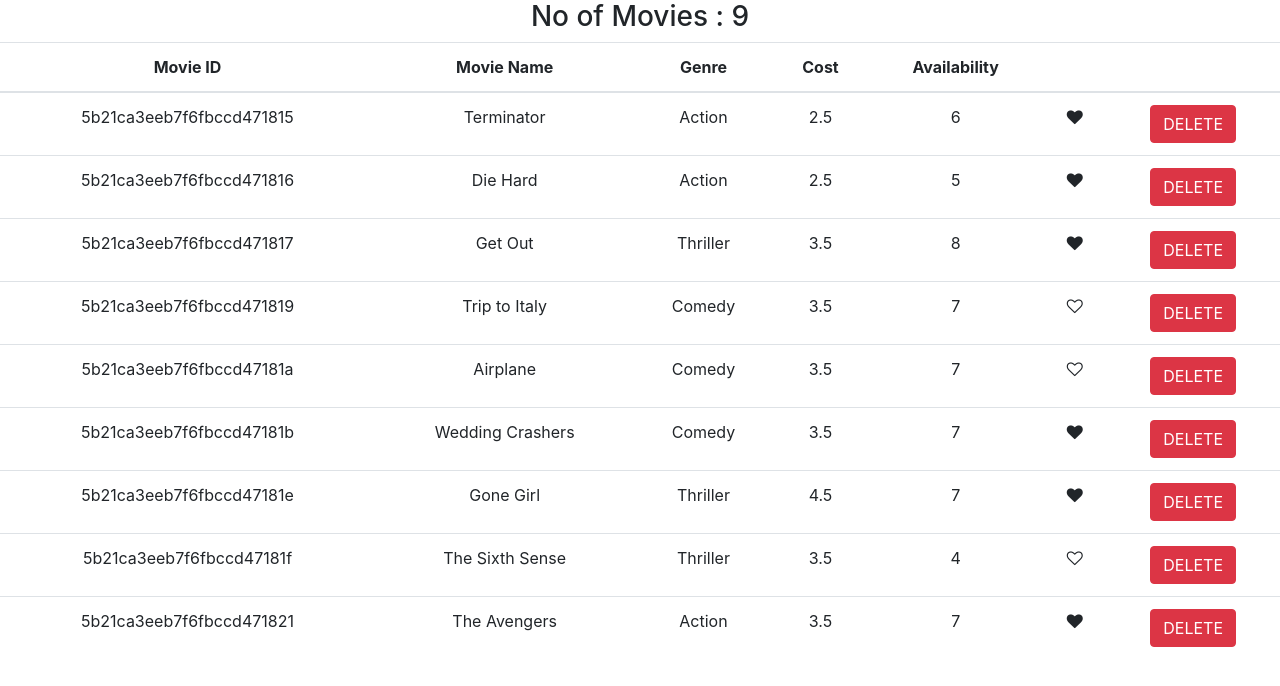
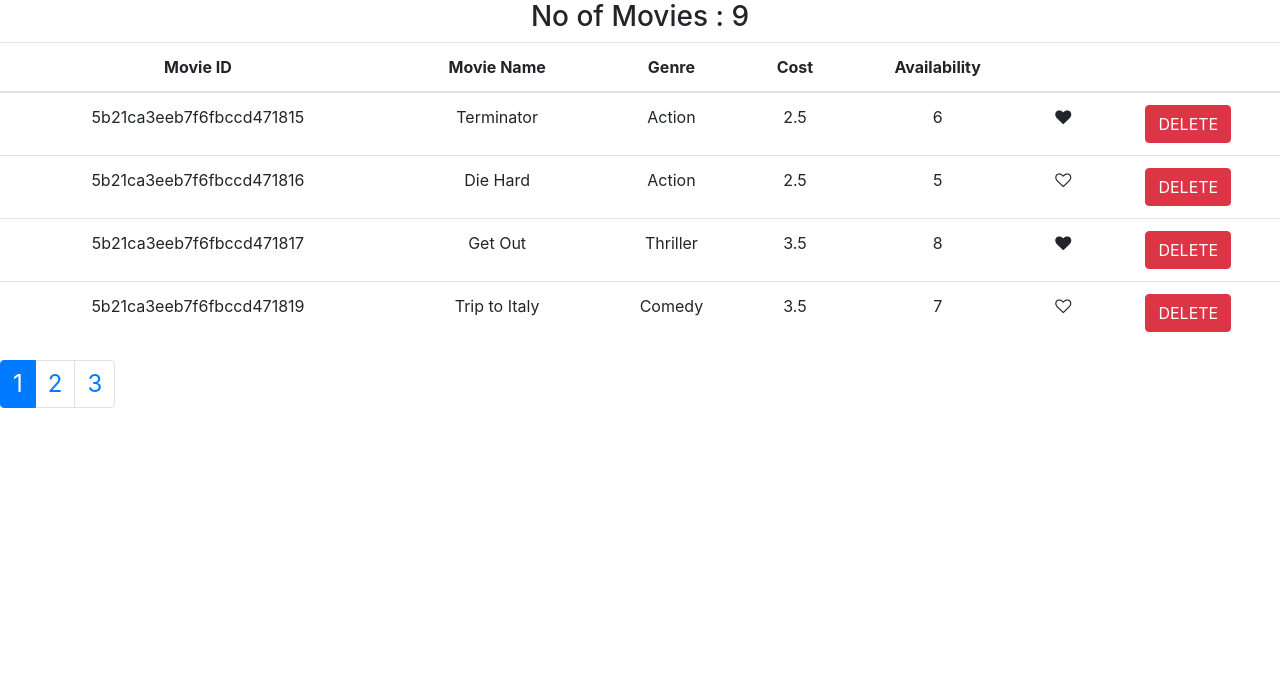
Before and after one commit to Abhi1437/Practise, a React (Create React App) app in the folder white/: page / in a window 1280 px wide. Shown: the top 686 px of the page. Built offline with nearby package versions, Linux system fonts and the light colour scheme.

Commit message:
Pagination added

```diff
--- a/white/package.json
+++ b/white/package.json
@@ -8,6 +8,8 @@
     "@testing-library/user-event": "^12.8.3",
     "bootstrap": "^4.6.0",
     "font-awesome": "^4.7.0",
+    "lodash": "^4.17.21",
+    "prop-types": "^15.7.2",
     "react": "^17.0.2",
     "react-dom": "^17.0.2",
     "react-scripts": "4.0.3",
--- a/white/src/Components/Like.jsx
+++ b/white/src/Components/Like.jsx
@@ -1,8 +1,10 @@
 import React from 'react';
 const Like = (props) => {
-    return ( <React.Fragment>
-        <span onClick={()=>props.handleLike(props.Movie)} style={{cursor:"pointer"}}>{props.Movie.liked==="true" ? <i className="fa fa-heart"/> : <i className="fa fa-heart-o"/>}</span>
-    </React.Fragment> );
+    return ( <i
+        className={props.Movie.liked ? "fa fa-heart" : "fa fa-heart-o"}
+        aria-hidden="true"
+        onClick={() => props.handleLike(props.Movie)}
+      ></i>);
 }
 
 export default Like;
--- a/white/src/Components/Movie.jsx
+++ b/white/src/Components/Movie.jsx
@@ -1,14 +1,29 @@
 import React, { Component } from 'react';
 import {getMovies} from '../services/fakeMovieService';
 import Like from '../Components/Like';
+import Pagination from '../Components/Pagination';
+import _ from 'lodash';
 class Movies extends Component {
     state = {
-        movies:getMovies()
+        movies:getMovies(),
+        pageSize:4,
+        currentPage:1,
      }
 
      handleClick=(Movie)=>{
          let movies= this.state.movies.filter(Mov=>Mov._id!==Movie._id)
          this.setState({ movies })
+     }
+
+     handlePage=(Page)=>{
+         this.setState({currentPage:Page})
+     }
+
+     handlePaginate=(Page)=>{
+        let end=Page*this.state.pageSize;
+        let start=end-this.state.pageSize;
+        return _.slice(this.state.movies,start,end)
+
      }
 
      handleLike=(movie)=>{
@@ -22,6 +37,7 @@ class Movies extends Component {
 
      }
     render() {
+        const K=this.handlePaginate(this.state.currentPage);
         return (
             <React.Fragment>
                     <h3>No of Movies : {this.state.movies.length}</h3>
@@ -39,7 +55,7 @@ class Movies extends Component {
                             </tr>
                         </thead>
                         <tbody>
-                            {this.state.movies.map(movie=>(<tr  key={movie._id}>
+                            {K.map(movie=>(<tr  key={movie._id}>
                                 <td>{movie._id}</td>
                                 <td>{movie.title}</td>
                                 <td>{movie.genre.name}</td>
@@ -51,6 +67,7 @@ class Movies extends Component {
                             ))}
                         </tbody>
                     </table>
+                    <Pagination changePage={this.handlePage}currentPage={this.state.currentPage} totalItems={this.state.movies.length} pageSize={this.state.pageSize}/>
                 </main>
             </React.Fragment>
          );
--- /dev/null
+++ b/white/src/Components/Pagination.jsx
@@ -0,0 +1,21 @@
+import React from 'react';
+import _ from 'lodash';
+const Pagination = (props) => {
+    const {totalItems,pageSize,currentPage}=props;
+    const totalPages=Math.ceil(totalItems/pageSize);
+    const Pages=_.range(1,totalPages+1);
+    if(totalPages===1) return null
+    return (
+
+    <h4>
+        <nav aria-label="Page navigation">
+    <ul className="pagination">
+        {Pages.map(Page=>(
+        <li key={Page} className={Page===currentPage ? 'page-item active':'page-item'}>
+            <button className="page-link" onClick={()=>props.changePage(Page)}>{Page}</button></li>))}
+
+    </ul>
+  </nav></h4> );
+}
+
+export default Pagination;
--- a/white/src/services/fakeMovieService.js
+++ b/white/src/services/fakeMovieService.js
@@ -16,7 +16,7 @@ const movies = [
     genre: { _id: "5b21ca3eeb7f6fbccd471818", name: "Action" },
     numberInStock: 5,
     dailyRentalRate: 2.5,
-    liked: "true",
+
   },
   {
     _id: "5b21ca3eeb7f6fbccd471817",
@@ -32,7 +32,7 @@ const movies = [
     genre: { _id: "5b21ca3eeb7f6fbccd471814", name: "Comedy" },
     numberInStock: 7,
     dailyRentalRate: 3.5,
-    liked: "false",
+
   },
   {
     _id: "5b21ca3eeb7f6fbccd47181a",
```
Also changed, not shown: 1 other file (tests, documents, lock files or other folders).
